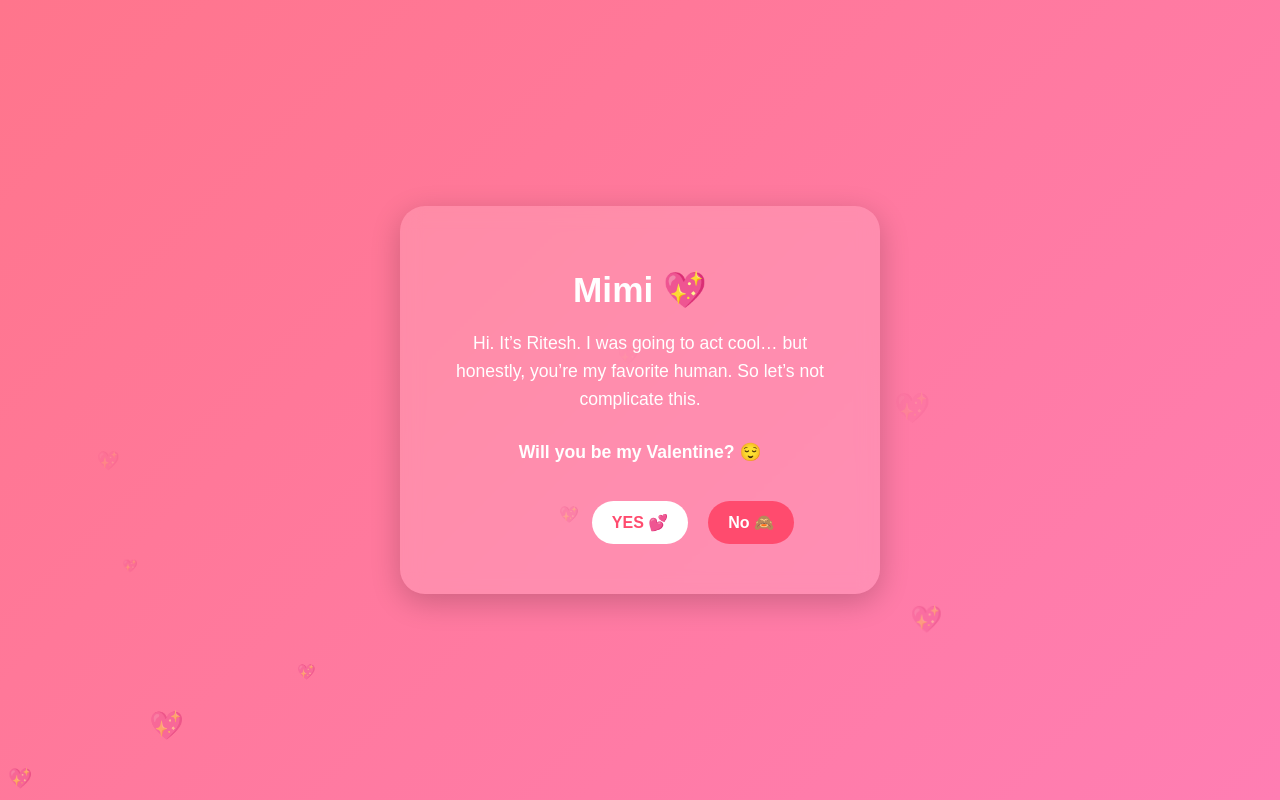
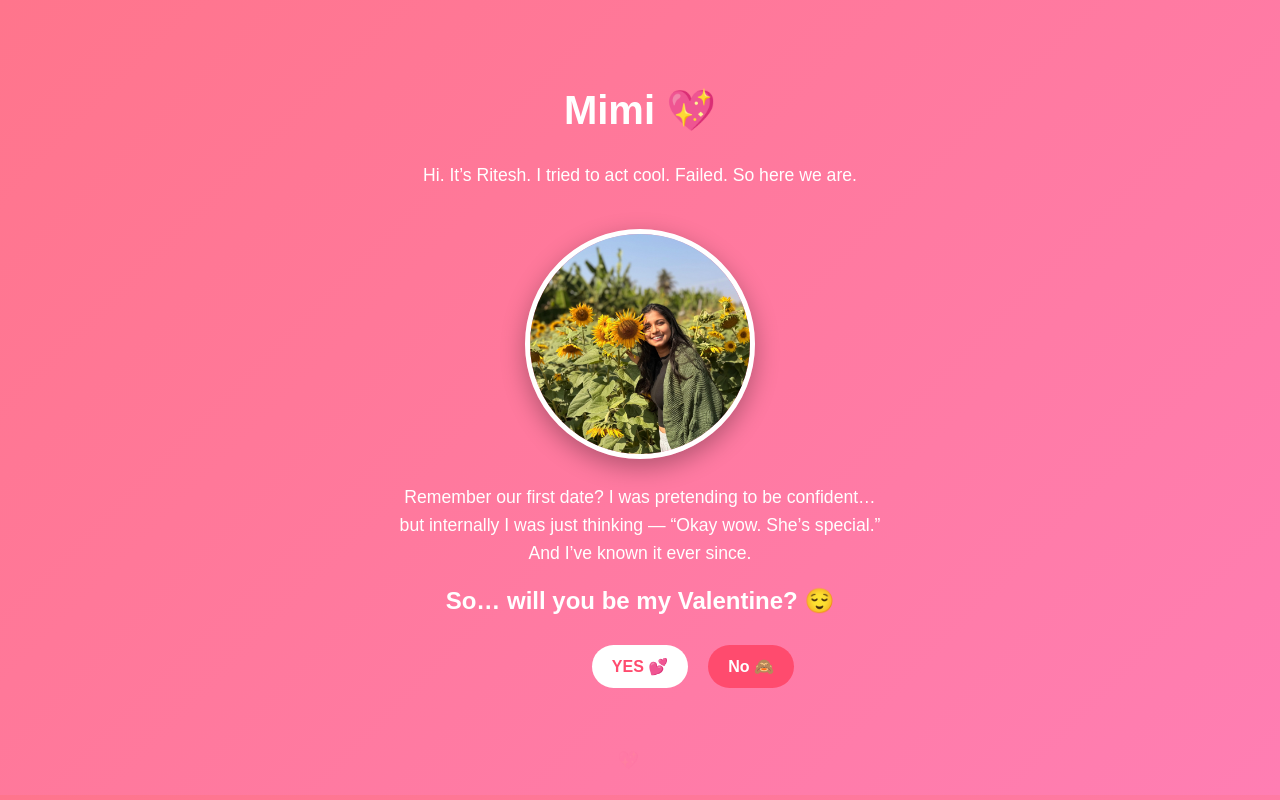
Before and after one commit to painkiller106/mimi-valentine, a plain HTML site: page index.html in a window 1280 px wide. Shown: the top 800 px of the page. Drawn offline with Linux system fonts and the light colour scheme.

Commit message:
Update index.html

```diff
--- a/index.html
+++ b/index.html
@@ -11,39 +11,34 @@
         padding: 0;
         font-family: 'Poppins', sans-serif;
         background: linear-gradient(135deg, #ff758c, #ff7eb3);
-        display: flex;
-        justify-content: center;
-        align-items: center;
-        height: 100vh;
-        overflow: hidden;
         text-align: center;
         color: white;
+        overflow-x: hidden;
     }
 
-    .card {
-        background: rgba(255,255,255,0.15);
-        padding: 40px;
-        border-radius: 25px;
-        backdrop-filter: blur(10px);
-        box-shadow: 0 8px 30px rgba(0,0,0,0.2);
-        width: 90%;
-        max-width: 400px;
-        animation: fadeIn 1.5s ease-in-out;
+    .section {
+        padding: 60px 20px;
     }
 
     h1 {
-        font-size: 2.2rem;
-        margin-bottom: 15px;
+        font-size: 2.5rem;
     }
 
     p {
         font-size: 1.1rem;
+        max-width: 500px;
+        margin: 20px auto;
         line-height: 1.6;
-        margin-bottom: 25px;
     }
 
-    .buttons {
-        position: relative;
+    img {
+        width: 220px;
+        height: 220px;
+        object-fit: cover;
+        border-radius: 50%;
+        border: 5px solid white;
+        margin-top: 20px;
+        box-shadow: 0 8px 25px rgba(0,0,0,0.3);
     }
 
     button {
@@ -74,18 +69,12 @@
 
     #message {
         margin-top: 20px;
-        font-size: 1.2rem;
+        font-size: 1.3rem;
         display: none;
-        animation: fadeIn 1s ease-in-out;
-    }
-
-    @keyframes fadeIn {
-        from {opacity: 0;}
-        to {opacity: 1;}
     }
 
     .heart {
-        position: absolute;
+        position: fixed;
         font-size: 20px;
         animation: float 5s linear infinite;
     }
@@ -99,30 +88,51 @@
 
 <body>
 
-<div class="card">
+<!-- Background Music -->
+<audio id="bgMusic" autoplay loop>
+    <source src="music.mp3" type="audio/mpeg">
+</audio>
+
+<div class="section">
     <h1>Mimi 💖</h1>
     <p>
         Hi. It’s Ritesh.
-        I was going to act cool…
-        but honestly, you’re my favorite human.
-        So let’s not complicate this.
+        I tried to act cool. Failed.
+        So here we are.
     </p>
 
-    <p><strong>Will you be my Valentine? 😌</strong></p>
+    <!-- Her Photo -->
+    <img src="IMG-20260122-WA0003.jpg" alt="Mimi">
 
-    <div class="buttons">
+    <!-- First Date Memory -->
+    <p>
+        Remember our first date?
+        I was pretending to be confident…
+        but internally I was just thinking —
+        “Okay wow. She’s special.”
+        And I’ve known it ever since.
+    </p>
+
+    <h2>So… will you be my Valentine? 😌</h2>
+
+    <div style="position: relative; height: 100px;">
         <button class="yes" onclick="sayYes()">YES 💕</button>
         <button class="no" id="noBtn">No 🙈</button>
     </div>
 
     <div id="message">
-        I knew it 😎
+        I KNEW IT 😎
         Officially Mimi ❤️ Ritesh forever.
-        Now I expect chocolate and extra hugs.
+        Prepare for extra hugs and lifetime teasing.
     </div>
 </div>
 
 <script>
+/* Force music play on mobile after first tap */
+document.addEventListener('click', function() {
+    document.getElementById('bgMusic').play();
+}, { once: true });
+
 function sayYes() {
     document.getElementById("message").style.display = "block";
 }
```
